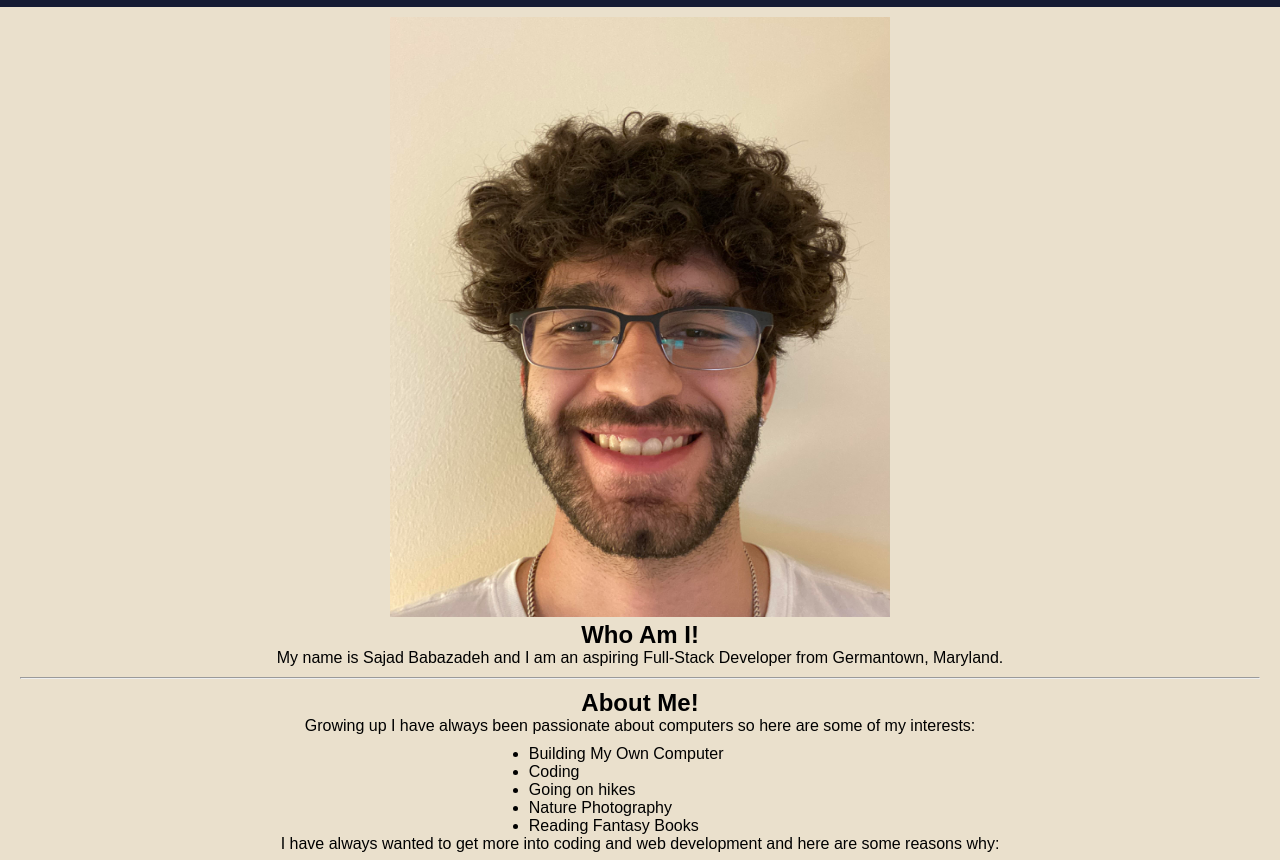
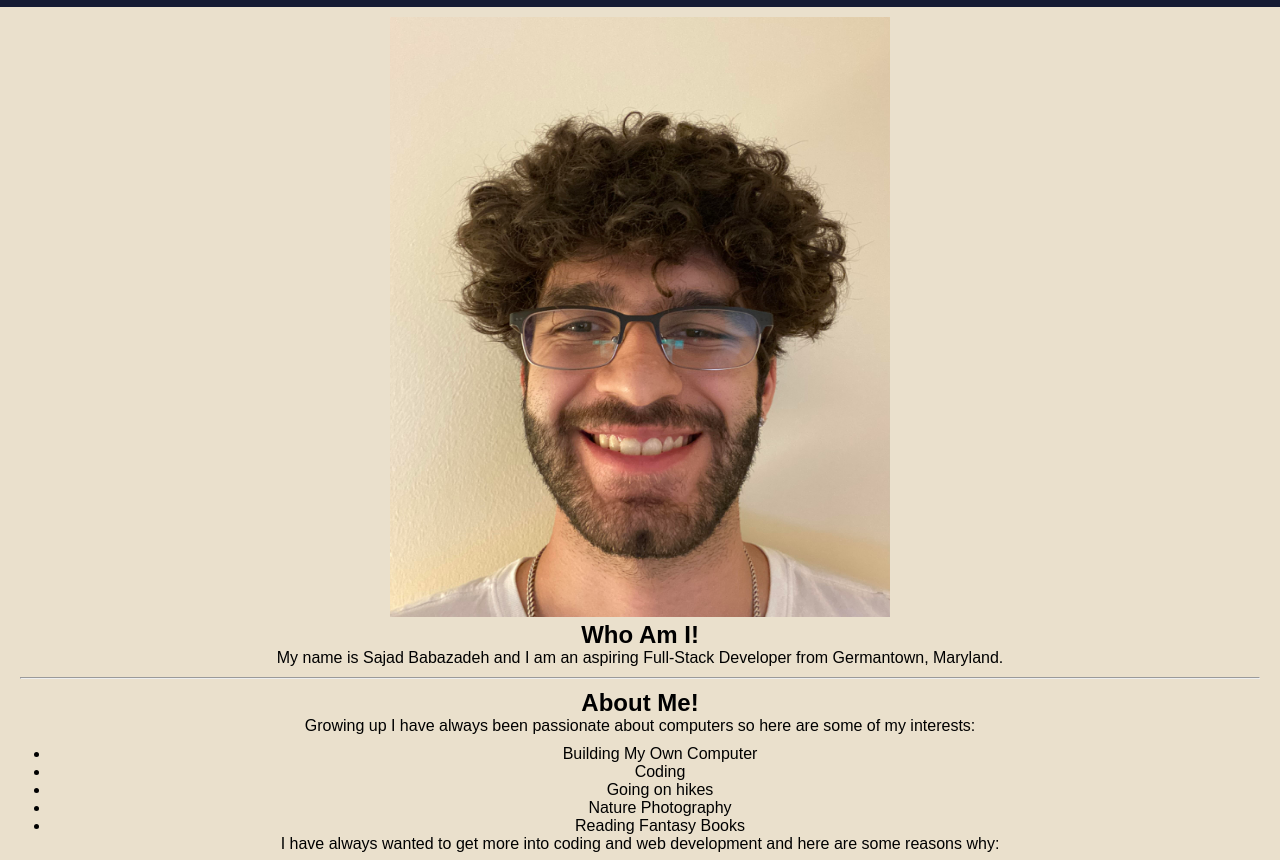
Before and after one commit to Sajad54/First-Portfolio-Website, a plain HTML site: page index.html in a window 1280 px wide. Shown: the part 79-939 px from the top of the page. Drawn offline with Linux system fonts and the light colour scheme; a script that the page names is missing.

Commit message:
Fifth Upload

```diff
--- a/style.css
+++ b/style.css
@@ -26,9 +26,9 @@ main{
 }
 /*Styling for my unorderd and ordered lists */
 ul, ol{
-  text-align: left;
+  text-align: center;
   margin-top: 10px;
-  margin-left: 38%;
+
 }
 /* Styling for my page breaks */
 hr{
```
